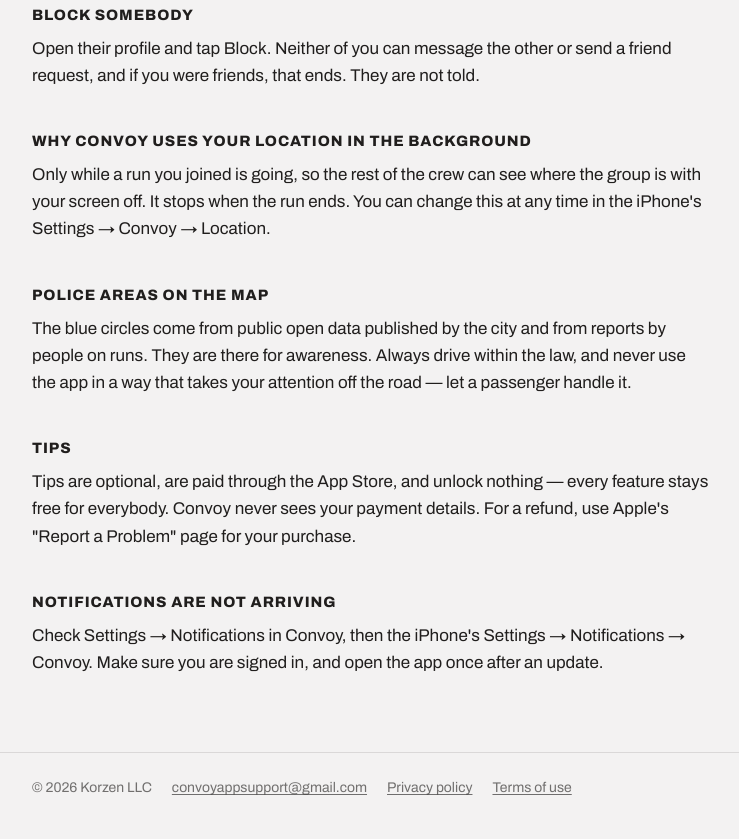
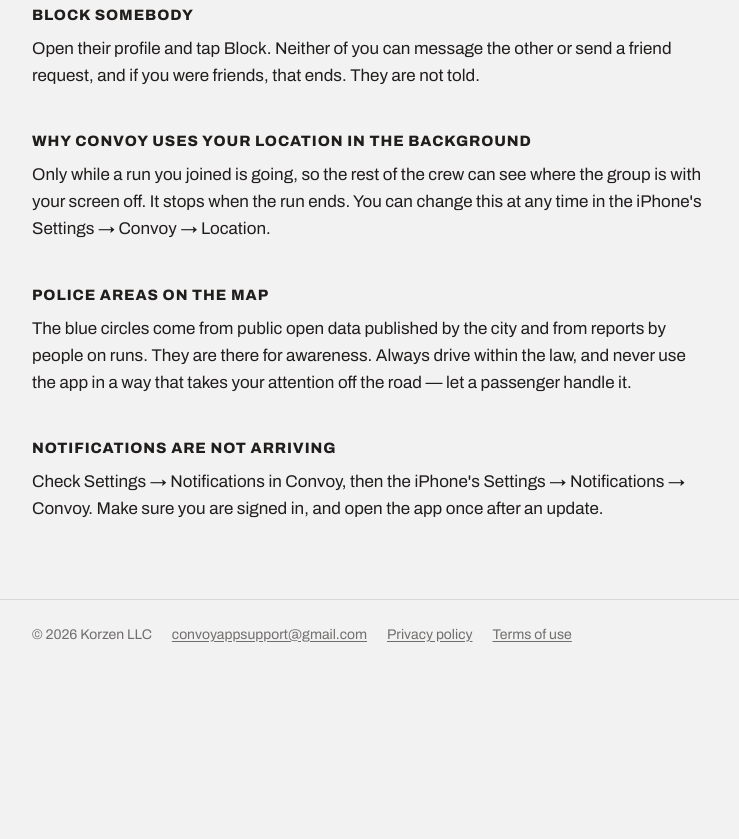
Before and after one commit to Korzen101/convoy-site, a plain HTML site: page index.html in a window 1280 px wide. Shown: the part 1327-2166 px from the top of the page, without its empty margins (268-1007 px from the left). After the commit the page ends 2013 px from the top, so only its background shows below. Drawn offline with Linux system fonts and the light colour scheme.

Commit message:
Support and privacy: no tips (ConvoyExpo f7a2fa5)

```diff
--- a/index.html
+++ b/index.html
@@ -105,10 +105,6 @@
 <h2><a href="#police-areas-on-the-map">Police areas on the map</a></h2>
 <p>The blue circles come from public open data published by the city and from reports by people on runs. They are there for awareness. Always drive within the law, and never use the app in a way that takes your attention off the road — let a passenger handle it.</p>
 </section>
-<section id="tips">
-<h2><a href="#tips">Tips</a></h2>
-<p>Tips are optional, are paid through the App Store, and unlock nothing — every feature stays free for everybody. Convoy never sees your payment details. For a refund, use Apple's &quot;Report a Problem&quot; page for your purchase.</p>
-</section>
 <section id="notifications-are-not-arriving">
 <h2><a href="#notifications-are-not-arriving">Notifications are not arriving</a></h2>
 <p>Check Settings → Notifications in Convoy, then the iPhone's Settings → Notifications → Convoy. Make sure you are signed in, and open the app once after an update.</p>
```
Also changed, not shown: privacy/index.html (+1 -1 lines).
